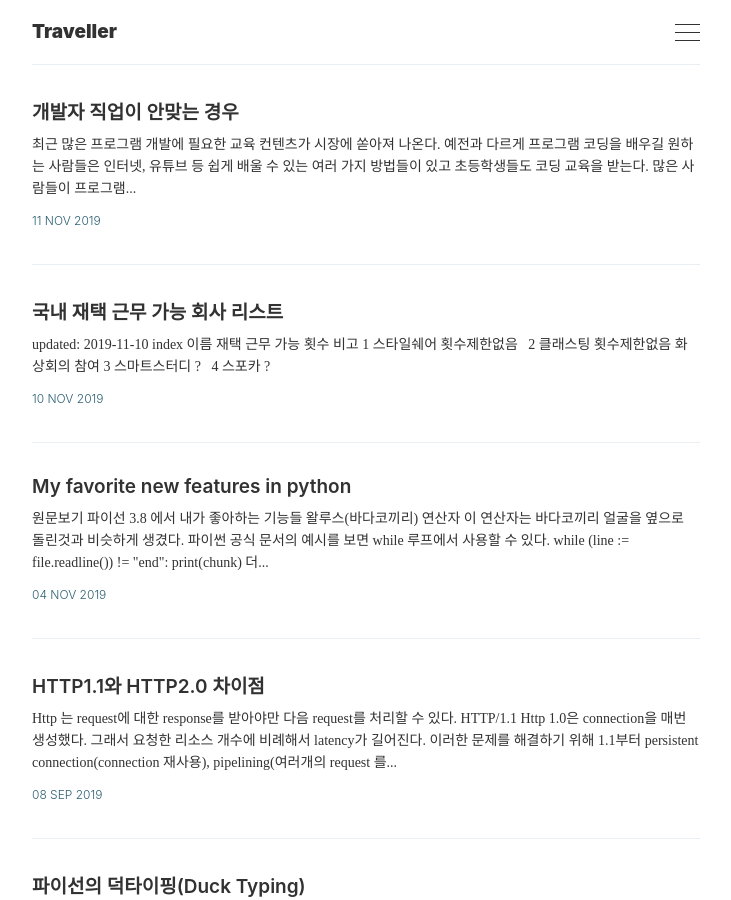
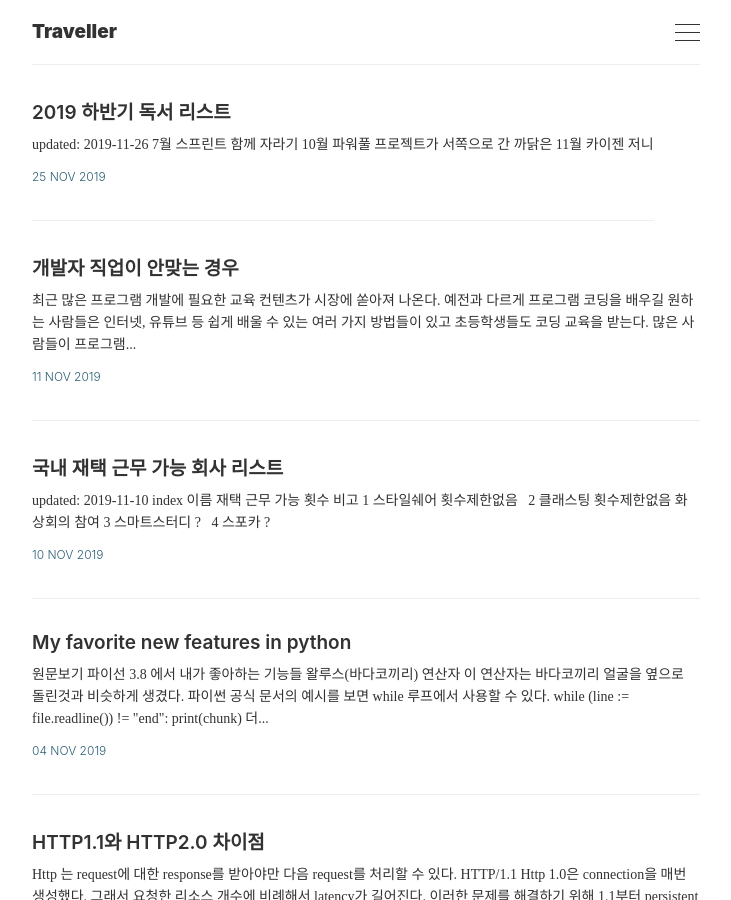
Before and after one commit to suhyunbaik/suhyunbaik.github.io, a Jekyll site: the page built from index.html, in a window 1280 px wide and 900 px high. Shown: the whole window, without its empty margins (274-1005 px from the left). Built offline with Jekyll 4.4.1, drawn with Linux system fonts in a browser that asks for light colours; the list of posts is cut into pages by our own code.

Commit message:
Feat: fix code and add book list 2019

```diff
--- /dev/null
+++ b/_posts/2019-11-25-book-list-2019.md
@@ -0,0 +1,18 @@
+---
+layout: post
+title: 2019 하반기 독서 리스트
+tags: [2019, 독서]
+---
+
+updated: 2019-11-26
+
+# 7월
+* [스프린트](http://www.kyobobook.co.kr/product/detailViewKor.laf?ejkGb=KOR&mallGb=KOR&barcode=9788934975953&orderClick=LAG&Kc=)
+* [함께 자라기](http://www.kyobobook.co.kr/product/detailViewKor.laf?ejkGb=KOR&mallGb=KOR&barcode=9788966262335&orderClick=LEa&Kc=)
+
+# 10월
+* [파워풀](http://www.kyobobook.co.kr/product/detailViewKor.laf?ejkGb=KOR&mallGb=KOR&barcode=9788966262335&orderClick=LEa&Kc=)
+* [프로젝트가 서쪽으로 간 까닭은](http://www.kyobobook.co.kr/product/detailViewKor.laf?ejkGb=KOR&mallGb=KOR&barcode=9788991268685&orderClick=LEa&Kc=)
+
+# 11월
+* [카이젠 저니](http://www.kyobobook.co.kr/product/detailViewKor.laf?ejkGb=KOR&mallGb=KOR&barcode=9791188621767&orderClick=LAG&Kc=)
```
Also changed, not shown: _posts/2019-08-07-sqlalchemy-create-engine.markdown (+6 -5 lines).
